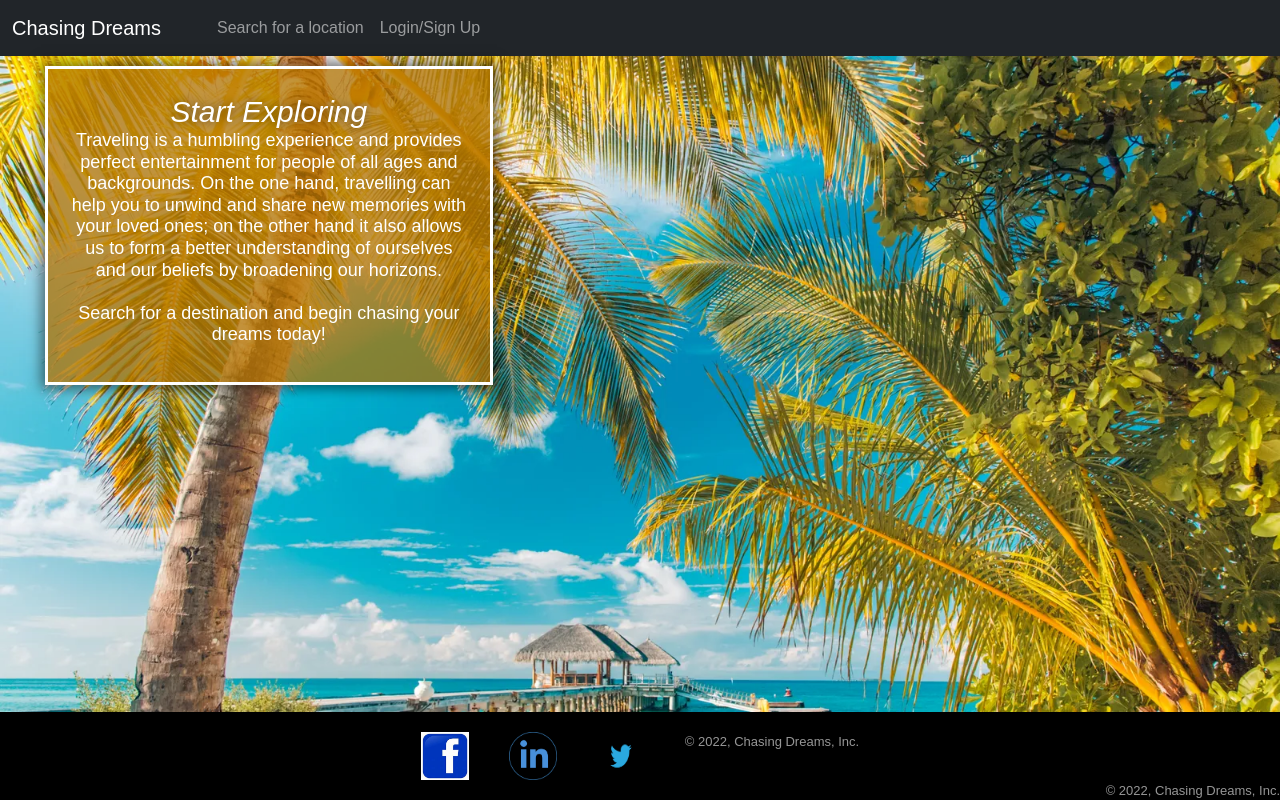
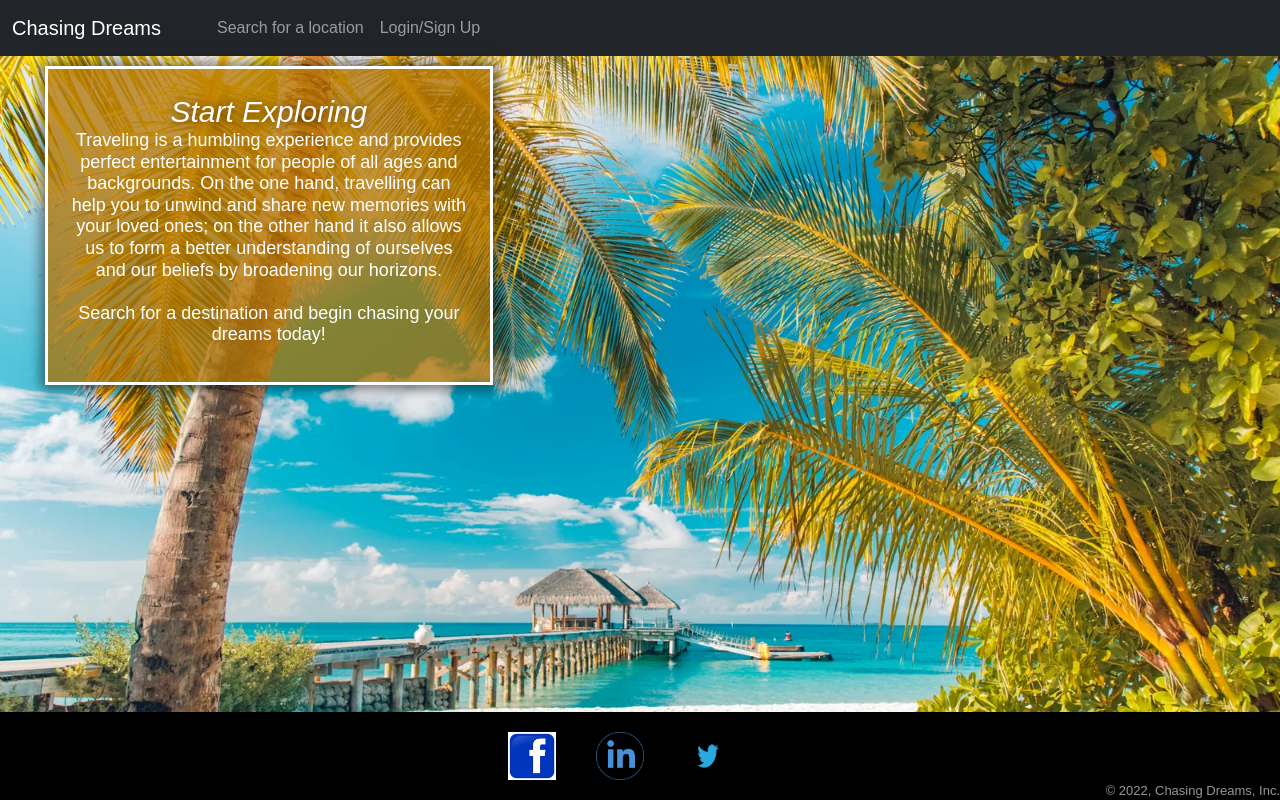
Before and after one commit to achuv37/Chasing-Dreams, a React (Create React App) app in the folder client/: page / in a window 1280 px wide. Built offline with nearby package versions, Linux system fonts and the light colour scheme.

Commit message:
additional merge fixes - fixed background position, transparent cards

```diff
--- a/client/src/components/Footer/index.js
+++ b/client/src/components/Footer/index.js
@@ -28,7 +28,6 @@ function Footer() {
             ></img>
           </a>
         </div>
-        <div>&copy; 2022, Chasing Dreams, Inc.</div>
       </footer>
       <div className="copyright">
           &copy; 2022, Chasing Dreams, Inc.
--- a/client/src/index.css
+++ b/client/src/index.css
@@ -57,6 +57,7 @@ h6 {
   background-repeat: no-repeat;
   width: 100%;
   height: 100%;
+  background-attachment: fixed;
 }
 
 .hero-home {
@@ -114,6 +115,7 @@ h6 {
 
 .card {
   margin: 0px auto 5px auto;
+  background-color: rgba(255, 255, 255, 0.8);
 }
 
 .card-stack {
```
Also changed, not shown: 1 other file (tests, documents, lock files or other folders).
